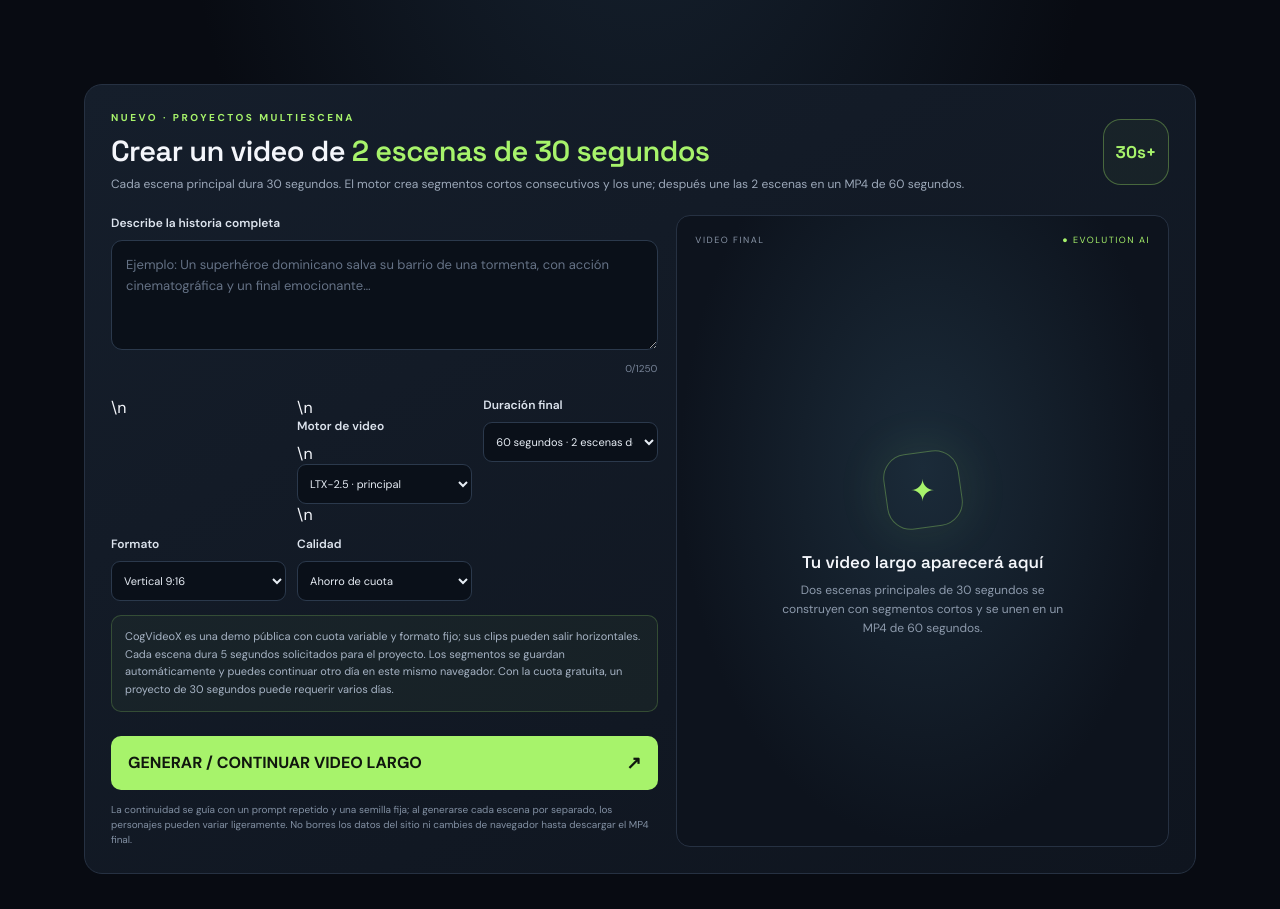
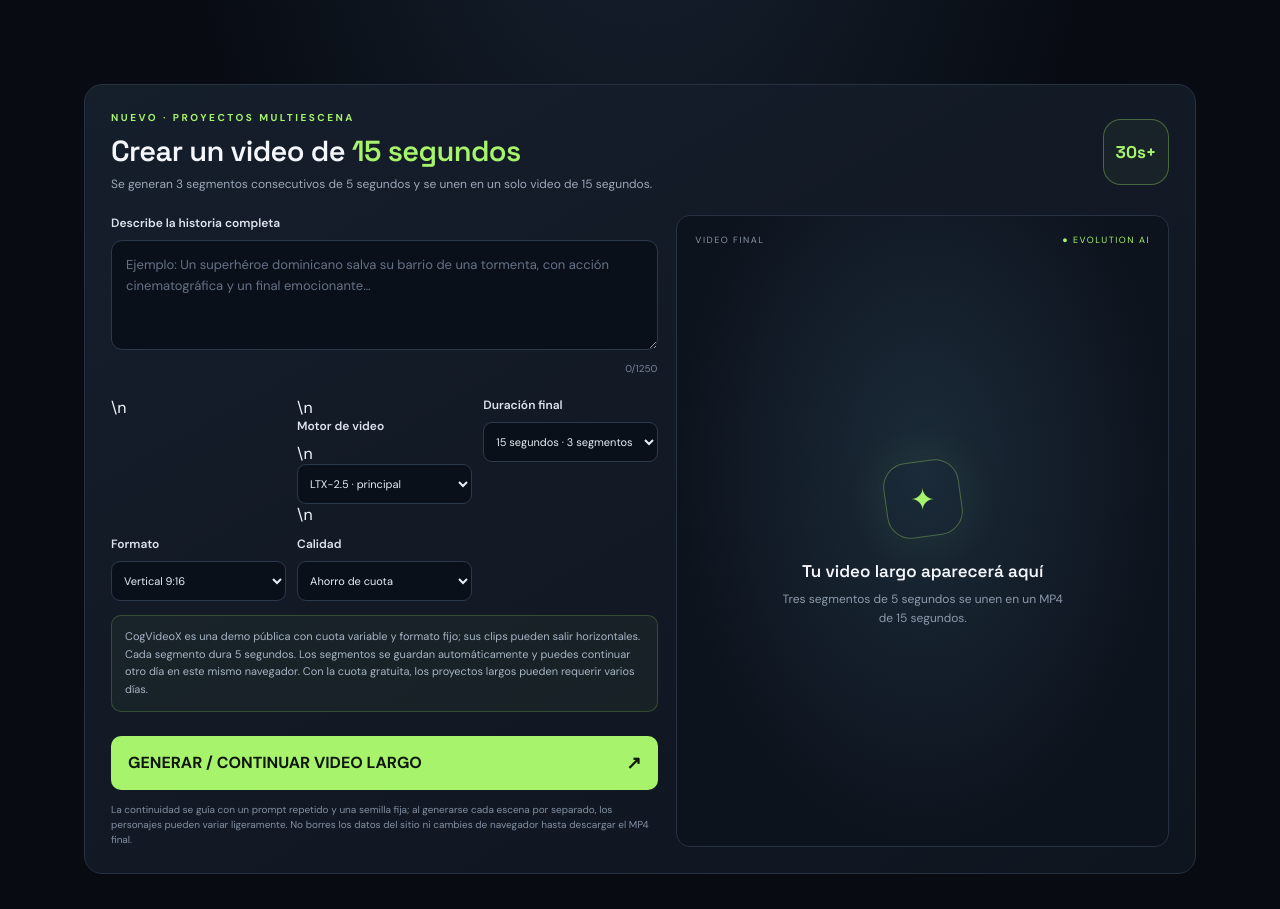
Before and after one commit to admperdilnet-netizen/Evolution-AI, a Next.js app: page / in a window 1280 px wide. Shown: the part 300-1209 px from the top of the page. Built offline with nearby package versions, Linux system fonts and the light colour scheme.

Commit message:
Set long video builder to 5-second segments totaling 15 seconds

```diff
--- a/app/long-video-builder.tsx
+++ b/app/long-video-builder.tsx
@@ -64,17 +64,17 @@ async function deleteProject(): Promise<void> {
 }
 
 function scenePrompt(base: string, index: number, count: number): string {
-  const mainScene = Math.floor(index / 6) + 1;
-  const segmentInScene = (index % 6) + 1;
+  const mainScene = Math.floor(index / 3) + 1;
+  const segmentInScene = (index % 3) + 1;
   const direction = index === 0
     ? "Opening segment: establish the place, main characters, clothing, visual style and mood."
     : index === count - 1
       ? "Closing segment: continue the action and bring the story to a natural conclusion."
       : segmentInScene === 1
-        ? "Begin the next 30-second story chapter, continuing from the previous chapter."
+        ? "Begin the next 15-second story chapter, continuing from the previous chapter."
         : "Continuation segment: show the next moment without restarting the story.";
   return base.trim() +
-    "\n\nThis is segment " + (index + 1) + " of " + count + ", within main story scene " + mainScene + " (segment " + segmentInScene + " of 6), in one continuous film. " + direction +
+    "\n\nThis is segment " + (index + 1) + " of " + count + ", within main story scene " + mainScene + " (segment " + segmentInScene + " of 3), in one continuous film. " + direction +
     " Preserve the same characters, faces, clothing, location, props, lighting, color grade, camera style and atmosphere. Do not introduce unrelated protagonists. Make it feel like the next moment in the same film. No captions, titles, logos or watermarks.";
 }
 
@@ -184,7 +184,7 @@ async function mergeScenes(scenes: LongScene[], report: (message: string) => voi
 
 export default function LongVideoBuilder() {
   const [prompt, setPrompt] = useState("");
-  const [targetSeconds, setTargetSeconds] = useState("60");
+  const [targetSeconds, setTargetSeconds] = useState("15");
   const [aspectRatio, setAspectRatio] = useState("9:16");
   const [quality, setQuality] = useState("economy");
   const [engine, setEngine] = useState("ltx");
@@ -339,8 +339,8 @@ export default function LongVideoBuilder() {
       <div className="long-builder-heading">
         <div>
           <div className="eyebrow">NUEVO · PROYECTOS MULTIESCENA</div>
-          <h2>Crear un video de <em>2 escenas de 30 segundos</em></h2>
-          <p>Cada escena principal dura 30 segundos. El motor crea segmentos cortos consecutivos y los une; después une las 2 escenas en un MP4 de 60 segundos.</p>
+          <h2>Crear un video de <em>15 segundos</em></h2>
+          <p>Se generan 3 segmentos consecutivos de 5 segundos y se unen en un solo video de 15 segundos.</p>
         </div>
         <span className="long-builder-mark">30s+</span>
       </div>
@@ -362,9 +362,9 @@ export default function LongVideoBuilder() {
             <div>
               <label htmlFor="long-target">Duración final</label>
               <select id="long-target" value={targetSeconds} onChange={event => setTargetSeconds(event.target.value)} disabled={busy}>
-                <option value="60">60 segundos · 2 escenas de 30s (12 segmentos)</option>
-                <option value="90">90 segundos · 2 escenas de 45s (18 segmentos)</option>
-                <option value="120">120 segundos · 2 escenas de 60s (24 segmentos)</option>
+                <option value="15">15 segundos · 3 segmentos de 5s</option>
+                <option value="30">30 segundos · 6 segmentos de 5s</option>
+                <option value="45">45 segundos · 9 segmentos de 5s</option>
               </select>
             </div>
             <div>
@@ -387,8 +387,8 @@ export default function LongVideoBuilder() {
           </div>
 
           <div className="long-builder-note">
-            CogVideoX es una demo pública con cuota variable y formato fijo; sus clips pueden salir horizontales. Cada escena dura 5 segundos solicitados para el proyecto. Los segmentos se guardan automáticamente y puedes continuar otro día en este mismo navegador.
-            Con la cuota gratuita, un proyecto de 30 segundos puede requerir varios días.
+            CogVideoX es una demo pública con cuota variable y formato fijo; sus clips pueden salir horizontales. Cada segmento dura 5 segundos. Los segmentos se guardan automáticamente y puedes continuar otro día en este mismo navegador.
+            Con la cuota gratuita, los proyectos largos pueden requerir varios días.
           </div>
 
           <button className="generate" type="button" onClick={createLongVideo} disabled={busy}>
@@ -425,7 +425,7 @@ export default function LongVideoBuilder() {
             <div className="empty">
               <div className="orb"><span>✦</span></div>
               <h3>{busy ? "Preparando tu película" : "Tu video largo aparecerá aquí"}</h3>
-              <p>{busy ? "Se generan segmentos de 5 segundos para completar cada escena de 30 segundos y luego se unen." : "Dos escenas principales de 30 segundos se construyen con segmentos cortos y se unen en un MP4 de 60 segundos."}</p>
+              <p>{busy ? "Se generan segmentos de 5 segundos y luego se unen." : "Tres segmentos de 5 segundos se unen en un MP4 de 15 segundos."}</p>
             </div>
           )}
         </div>
```
